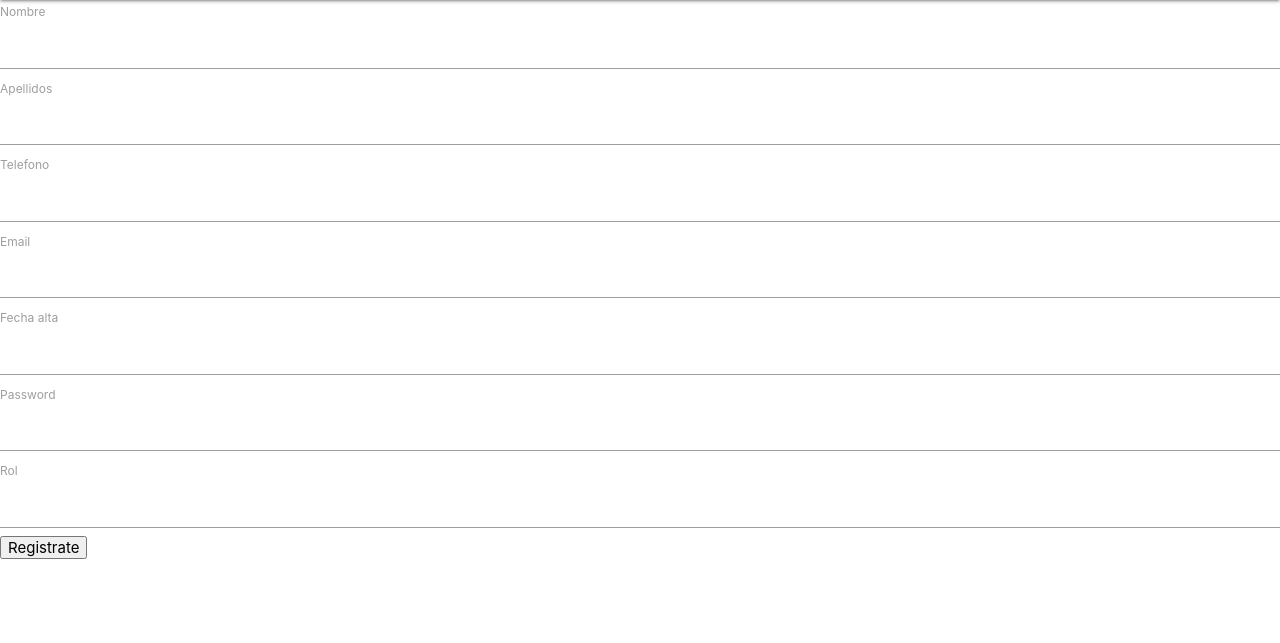
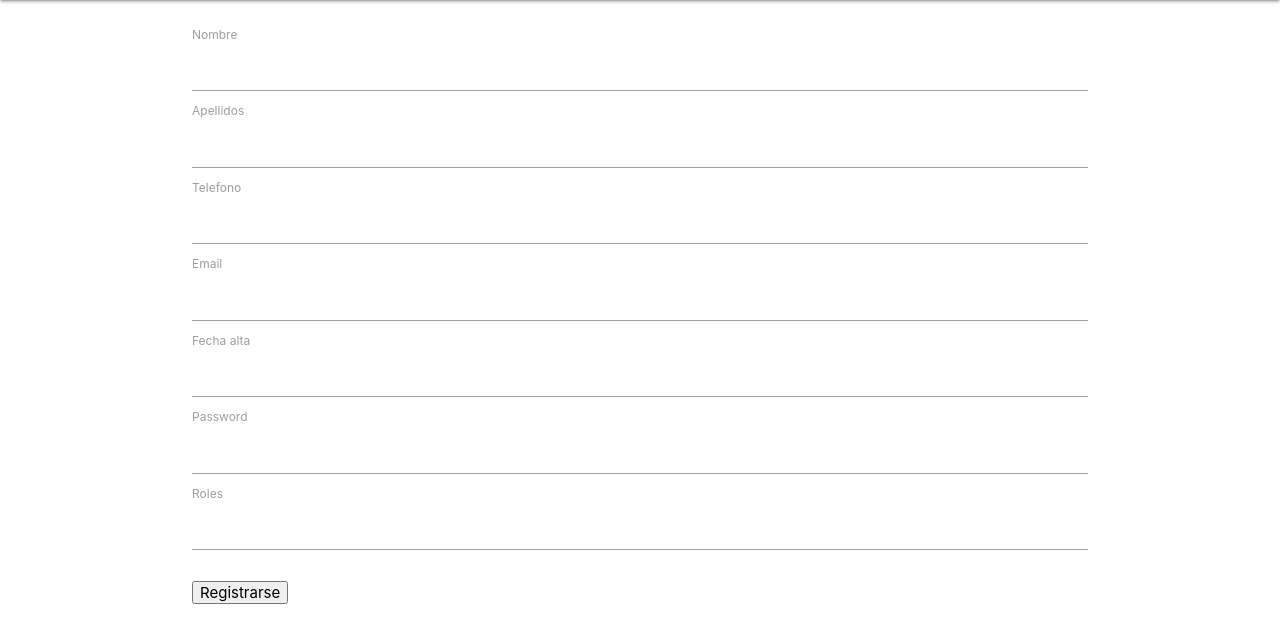
Before and after one commit to Rafa2410/Atenea, a Symfony app: template templates/register/index.html.twig in a window 1280 px wide. Shown: the part 64-707 px from the top of the page. Run offline with Twig, Linux system fonts and the light colour scheme; the template is opened without the code that fills it, so the values that code supplies are empty; form fields are guessed from the names that the template uses; some libraries are stand-ins or nearby versions.

Commit message:
Registro correcto, Falla el login

```diff
--- a/templates/base.html.twig
+++ b/templates/base.html.twig
@@ -5,7 +5,13 @@
         <title>{% block title %}Welcome!{% endblock %}</title>
         {% block stylesheets %}
         <link rel="stylesheet" href="https://cdnjs.cloudflare.com/ajax/libs/materialize/1.0.0/css/materialize.min.css">
+        <link href="https://fonts.googleapis.com/icon?family=Material+Icons" rel="stylesheet">
         {% endblock %}
+        <style>
+            select{
+                display: block;
+            }
+        </style>
         <nav>
             <div class="nav-wrapper">
             <a href="#" class="brand-logo right">Logo</a>
--- a/templates/register/index.html.twig
+++ b/templates/register/index.html.twig
@@ -3,6 +3,8 @@
 {% block title %}Hello RegisterController!{% endblock %}
 
 {% block body %}
+    <br>
+    <div class="container">
     {{ form_start(form) }}
         {{ form_row(form.nombre) }}
         {{ form_row(form.apellidos) }}
@@ -10,8 +12,9 @@
         {{ form_row(form.email) }}
         {{ form_row(form.fecha_alta) }}
         {{ form_row(form.password) }}
-    {{ form_row(form.rol) }}
-
-    <button type="submit">Registrate</button>
+        {{ form_row(form.roles) }}
+        <br>
+        <button type="submit">Registrarse</button>
     {{ form_end(form) }}
+    </div>
 {% endblock %}
```
Also changed, not shown: src/Entity/Usuario.php (+7 -6 lines), src/Form/UsuarioType.php (+7 -5 lines). Lines whose indentation alone changed are shown as unchanged.
